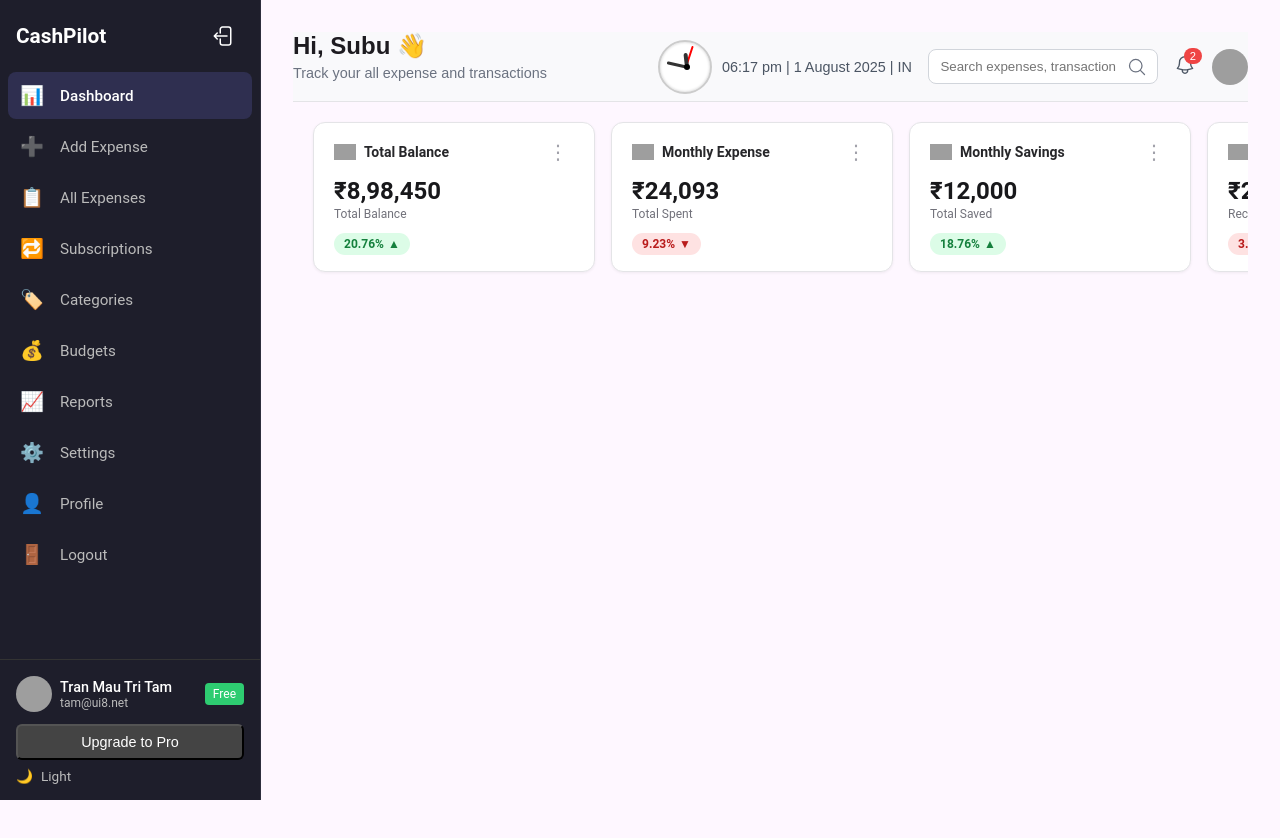
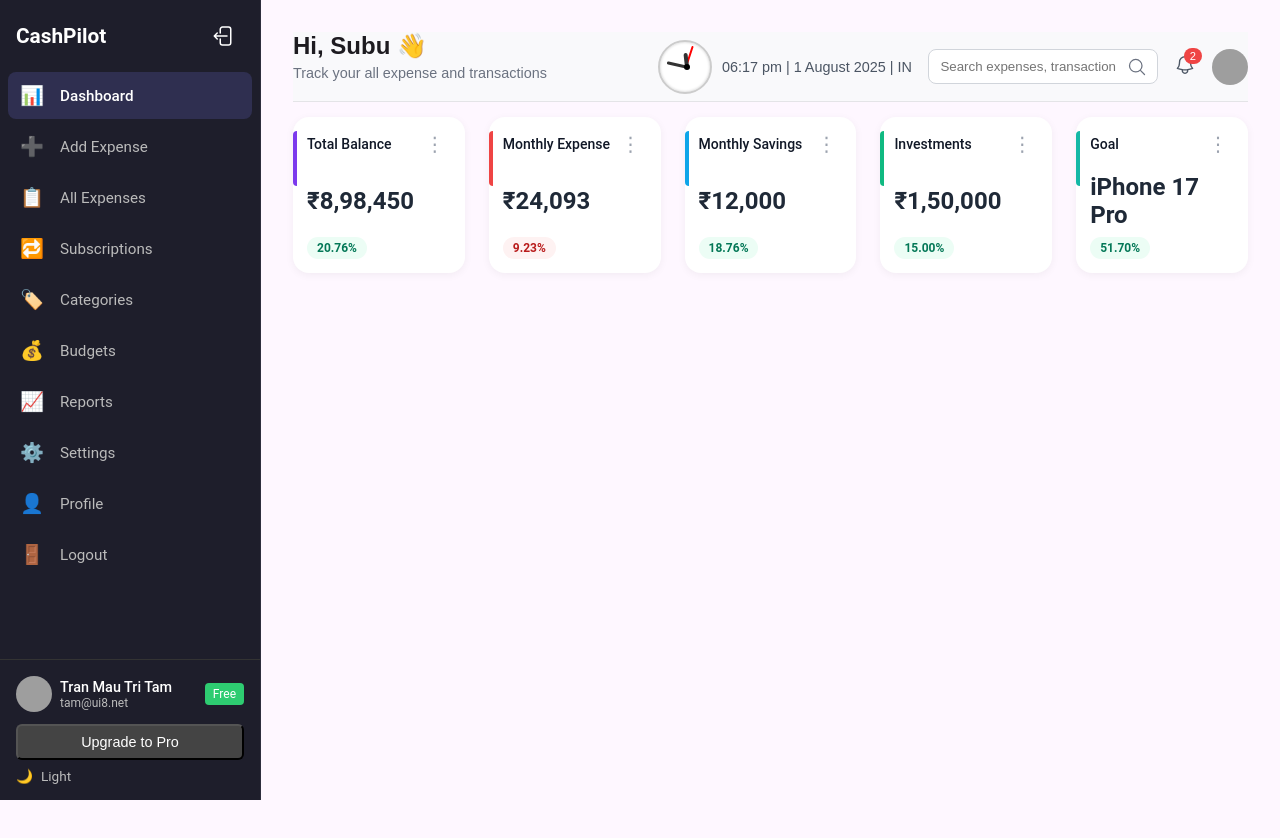
Before and after one commit to Surajpr21/CashPilot, a React (Create React App) app: page /dashboard in a window 1280 px wide. Shown: the top 838 px of the page. Built offline with nearby package versions, Linux system fonts and the light colour scheme; grey boxes are pictures that could not be loaded.

Commit message:
Enhance StatsCards styling and layout for better responsiveness and visual appeal

```diff
--- a/src/components/Dashboard/StatsCard/StatsCards.css
+++ b/src/components/Dashboard/StatsCard/StatsCards.css
@@ -1,29 +1,132 @@
-/* src/components/StatsCards/StatsCards.css */
-
+/* Default: Desktop (1201px - 1920px) */
 .stats-card-dashboard-container {
   display: flex;
-  gap: 16px;
-  padding: 20px;
-  overflow-x: auto;
+  flex-direction: row;
+  gap: 24px;
+  flex-wrap: nowrap; /* Prevent wrapping */
+  width: 100%;
+  justify-content: flex-start;
 }
 
 .stats-card-dashboard-card {
-  background-color: #fff;
-  border-radius: 12px;
-  padding: 16px 20px;
-  min-width: 240px;
-  box-shadow: 0 1px 3px rgba(0, 0, 0, 0.06);
-  border: 1.5px solid #e4e4e7;
+  position: relative;
+  background-color: #ffffff;
+  border-radius: 16px;
+  box-shadow: 0 2px 8px rgba(0, 0, 0, 0.05);
+  padding: 24px;
+  flex: 1 1 220px;
+  max-width: 260px;
+  min-width: 220px;
   display: flex;
   flex-direction: column;
   justify-content: space-between;
-  transition: box-shadow 0.2s ease;
+  transition: flex-basis 0.3s, max-width 0.3s;
+  margin-top: 15px;
 }
 
-.stats-card-dashboard-card:hover {
-  box-shadow: 0 4px 12px rgba(0, 0, 0, 0.08);
+/* Tablet (768px - 1200px) */
+@media (max-width: 1200px) and (min-width: 768px) {
+  .stats-card-dashboard-container {
+    gap: 16px;
+    justify-content: center;
+    flex-direction: row;
+    flex-wrap: wrap; /* Allow wrapping */
+  }
+  .stats-card-dashboard-card {
+    flex: 1 1 45%;
+    max-width: 48%;
+    min-width: 180px;
+    padding: 18px;
+  }
 }
 
+/* Mobile (320px - 767px) */
+@media (max-width: 767px) {
+  .stats-card-dashboard-container {
+    flex-direction: column;
+    gap: 12px;
+    align-items: stretch;
+    flex-wrap: nowrap;
+  }
+  .stats-card-dashboard-card {
+    flex: 1 1 100%;
+    max-width: 100%;
+    min-width: 0;
+    padding: 14px;
+  }
+}
+
+/* Desktop: 1201px and up (single row, no wrap) */
+@media (min-width: 1201px) {
+  .stats-card-dashboard-container {
+    flex-direction: row;
+    flex-wrap: nowrap; /* Prevent wrapping */
+    gap: 24px;
+    width: 100%;
+    justify-content: flex-start;
+  }
+  .stats-card-dashboard-card {
+    flex: 1 1 220px;
+    max-width: 260px;
+    min-width: 180px;
+    padding: 20px;
+    /* Responsive shrink for very large screens */
+    transition: flex-basis 0.3s, max-width 0.3s, min-width 0.3s, padding 0.3s;
+  }
+}
+
+/* Large desktop screens: shrink cards to fit row between 1201px and 1760px */
+@media (min-width: 1201px) and (max-width: 1759px) {
+  .stats-card-dashboard-card {
+    max-width: 200px;
+    min-width: 120px;
+    padding: 12px;
+  }
+  .stats-card-dashboard-title {
+    font-size: 12px;
+  }
+  .stats-card-dashboard-value {
+    font-size: 18px;
+    margin: 12px 0 6px;
+  }
+  .stats-card-dashboard-change {
+    font-size: 11px;
+    padding: 3px 8px;
+  }
+}
+
+/* When sidebar is collapsed, shrink cards to fit row between 1201px and 1920px */
+@media (min-width: 1201px) and (max-width: 1920px) {
+  .dashboard-content.sidebar-collapsed .stats-card-dashboard-card {
+    max-width: 315px;
+    min-width: 100px;
+    padding: 12px;
+  }
+  .dashboard-content.sidebar-collapsed .stats-card-dashboard-title {
+    font-size: 12px;
+  }
+  .dashboard-content.sidebar-collapsed .stats-card-dashboard-value {
+    font-size: 18px;
+  margin: 12px 0 6px;
+  }
+  .dashboard-content.sidebar-collapsed .stats-card-dashboard-change {
+    font-size: 11px;
+  padding: 3px 8px;
+  }
+}
+
+/* Left color strip */
+.stats-card-dashboard-strip {
+  position: absolute;
+  top: 22;
+  left: 0;
+  width: 4px;
+  height: 35%;
+  border-top-left-radius: 16px;
+  border-bottom-left-radius: 16px;
+}
+
+/* Header with title and menu */
 .stats-card-dashboard-header {
   display: flex;
   justify-content: space-between;
@@ -31,59 +134,42 @@
 }
 
 .stats-card-dashboard-title {
-  display: flex;
-  align-items: center;
-  gap: 8px;
-  font-weight: 600;
   font-size: 14px;
-  color: #27272a;
-}
-
-.stats-card-dashboard-icon {
-  width: 22px;
-  height: 22px;
-  object-fit: contain;
+  font-weight: 500;
+  color: #111827;
 }
 
 .stats-card-dashboard-menu {
   background: none;
   border: none;
   font-size: 20px;
-  color: #a1a1aa;
+  color: #9ca3af;
   cursor: pointer;
 }
 
+/* Main value */
 .stats-card-dashboard-value {
   font-size: 24px;
   font-weight: 700;
-  margin-top: 12px;
-  color: #18181b;
+  margin: 16px 0 8px;
+  color: #1f2937;
 }
 
-.stats-card-dashboard-label {
+/* Change percentage */
+.stats-card-dashboard-change {
   font-size: 12px;
-  color: #71717a;
-  margin-top: 2px;
-}
-
-.stats-card-dashboard-change {
-  margin-top: 12px;
-  font-size: 12px;
-  font-weight: 600;
   padding: 4px 10px;
   border-radius: 999px;
   width: fit-content;
-  display: flex;
-  align-items: center;
-  gap: 4px;
+  font-weight: 600;
 }
 
 .stats-card-dashboard-change.positive {
-  background-color: #dcfce7;
-  color: #15803d;
+  background-color: #ecfdf5;
+  color: #047857;
 }
 
 .stats-card-dashboard-change.negative {
-  background-color: #fee2e2;
+  background-color: #fef2f2;
   color: #b91c1c;
 }
--- a/src/components/Dashboard/StatsCard/StatsCards.jsx
+++ b/src/components/Dashboard/StatsCard/StatsCards.jsx
@@ -1,47 +1,49 @@
 // src/components/StatsCards/StatsCards.jsx
-import React from 'react';
-import './StatsCards.css';
+import React from "react";
+import "./StatsCards.css";
 
 const statsData = [
   {
-    title: 'Total Balance',
-    value: '₹8,98,450',
-    label: 'Total Balance',
-    change: '20.76%',
+    title: "Total Balance",
+    value: "₹8,98,450",
+    label: "Total Balance",
+    change: "20.76%",
     positive: true,
-    icon: '/icons/in-transit.png',
+    icon: "/icons/in-transit.png",
+    color: "#7c3aed",
   },
   {
-    title: 'Monthly Expense',
-    value: '₹24,093',
-    label: 'Total Spent',
-    change: '9.23%',
+    title: "Monthly Expense",
+    value: "₹24,093",
+    label: "Total Spent",
+    change: "9.23%",
     positive: false,
-    icon: '/icons/shipped.png',
+    icon: "/icons/shipped.png",
+    color: "#ef4444",
   },
   {
-    title: 'Monthly Savings',
-    value: '₹12,000',
-    label: 'Total Saved',
-    change: '18.76%',
+    title: "Monthly Savings",
+    value: "₹12,000",
+    label: "Total Saved",
+    change: "18.76%",
     positive: true,
-    icon: '/icons/pending.png',
+    color: "#0ea5e9",
   },
   {
-    title: 'Subscription Spends',
-    value: '₹2,499',
-    label: 'Recurring Costs',
-    change: '3.52%',
-    positive: false,
-    icon: '/icons/subscription.png',
+    title: "Investments",
+    value: "₹1,50,000",
+    label: "Total Invested",
+    change: "15.00%",
+    positive: true,
+    color: "#10b981",
   },
   {
-    title: 'Goal',
-    value: 'iPhone 17 Pro',
-    label: '₹75,000 of ₹1,45,000',
-    change: '51.70%',
+    title: "Goal",
+    value: "iPhone 17 Pro",
+    label: "₹75,000 of ₹1,45,000",
+    change: "51.70%",
     positive: true,
-    icon: '/icons/goal.png',
+    color: "#14b8a6",
   },
 ];
 
@@ -50,20 +52,25 @@ const StatsCards = () => {
     <div className="stats-card-dashboard-container">
       {statsData.map((item, index) => (
         <div key={index} className="stats-card-dashboard-card">
+          {/* Left strip */}
+          <div
+            className="stats-card-dashboard-strip"
+            style={{ backgroundColor: item.color }}
+          ></div>
+
           <div className="stats-card-dashboard-header">
-            <div className="stats-card-dashboard-title">
-              <img src={item.icon} alt="icon" className="stats-card-dashboard-icon" />
-              <span>{item.title}</span>
-            </div>
+            <span className="stats-card-dashboard-title">{item.title}</span>
             <button className="stats-card-dashboard-menu">⋮</button>
           </div>
 
           <div className="stats-card-dashboard-value">{item.value}</div>
-          <div className="stats-card-dashboard-label">{item.label}</div>
 
-          <div className={`stats-card-dashboard-change ${item.positive ? 'positive' : 'negative'}`}>
+          <div
+            className={`stats-card-dashboard-change ${
+              item.positive ? "positive" : "negative"
+            }`}
+          >
             <span>{item.change}</span>
-            <span>{item.positive ? '▲' : '▼'}</span>
           </div>
         </div>
       ))}
```
